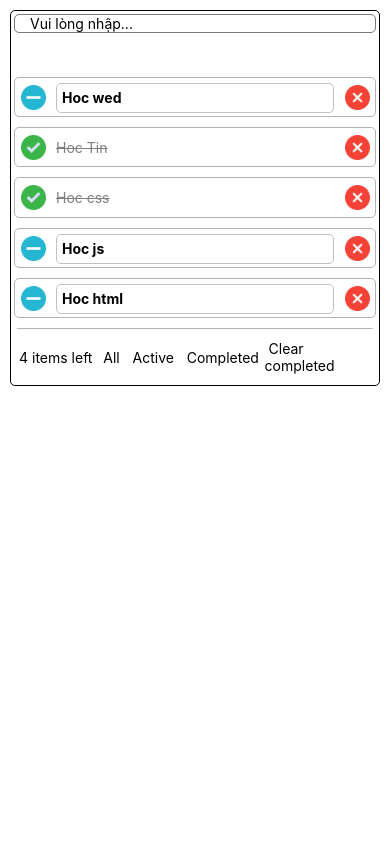
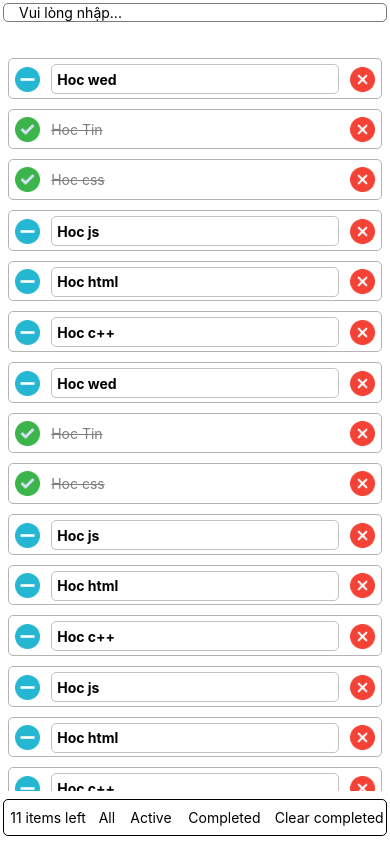
Before and after one commit to dauquan1108/Todolist_React_Native, a React Native app: screen / in a window 390 px wide. Built offline with nearby package versions, Linux system fonts and the light colour scheme.

Commit message:
thu 4 16/6/2021 ok

```diff
--- a/App.js
+++ b/App.js
@@ -1,19 +1,8 @@
 import React, {Component} from 'react';
 import Index from './Component/TodoList';
-import {ScrollView, View, StyleSheet} from 'react-native';
 class App extends Component {
   render() {
-    return (
-      <ScrollView style={styles.scrollViewApp}>
-        <View style={styles.Apps}>
-          <Index />
-        </View>
-      </ScrollView>
-    );
+    return <Index />;
   }
 }
-const styles = StyleSheet.create({
-  scrollViewApp: {},
-  Apps: {},
-});
 export default App;
--- a/Component/TodoList/Contents.js
+++ b/Component/TodoList/Contents.js
@@ -81,8 +81,8 @@ const styles = StyleSheet.create({
     borderWidth: 1,
     borderRadius: 5,
     borderColor: '#b3b3b3',
-    marginTop: 10,
     flex: 1,
+    margin: 5,
   },
 
   ImagesCheck: {
--- a/Component/TodoList/Footer.js
+++ b/Component/TodoList/Footer.js
@@ -57,6 +57,8 @@ const styles = StyleSheet.create({
     marginBottom: 5,
     flexDirection: 'row',
     alignItems: 'center',
+    borderWidth: 1,
+    borderRadius: 5,
   },
 
   Text: {
--- a/Component/TodoList/Header.js
+++ b/Component/TodoList/Header.js
@@ -40,6 +40,7 @@ const styles = StyleSheet.create({
   Header: {
     flexDirection: 'row',
     flex: 1,
+    justifyContent: 'center',
   },
   InputHeader: {
     flex: 1,
@@ -49,6 +50,7 @@ const styles = StyleSheet.create({
     borderColor: '#2526269c',
     borderWidth: 1,
     borderRadius: 5,
+    // height: 60,
   },
 });
 export default Header;
--- a/Component/TodoList/index.js
+++ b/Component/TodoList/index.js
@@ -15,6 +15,15 @@ class Index extends Component {
         {id: 4, text: 'Hoc js', status: true},
         {id: 5, text: 'Hoc html', status: true},
         {id: 6, text: 'Hoc c++', status: true},
+        {id: 7, text: 'Hoc wed', status: true},
+        {id: 8, text: 'Hoc Tin', status: false},
+        {id: 9, text: 'Hoc css', status: false},
+        {id: 10, text: 'Hoc js', status: true},
+        {id: 11, text: 'Hoc html', status: true},
+        {id: 12, text: 'Hoc c++', status: true},
+        {id: 13, text: 'Hoc js', status: true},
+        {id: 14, text: 'Hoc html', status: true},
+        {id: 15, text: 'Hoc c++', status: true},
       ],
       todolistView: [],
       statusShow: 'all',
@@ -148,21 +157,19 @@ class Index extends Component {
 }
 const styles = StyleSheet.create({
   TodoList: {
-    margin: 10,
-    borderWidth: 1,
     borderRadius: 5,
     padding: 3,
     flex: 1,
     flexDirection: 'column',
   },
   Header: {
+    height: 50,
+  },
+  Contents: {
     flex: 1,
   },
-  Contents: {
-    flex: 5,
-  },
   Footer: {
-    flex: 1,
+    height: 50,
   },
 });
 export default Index;
```
